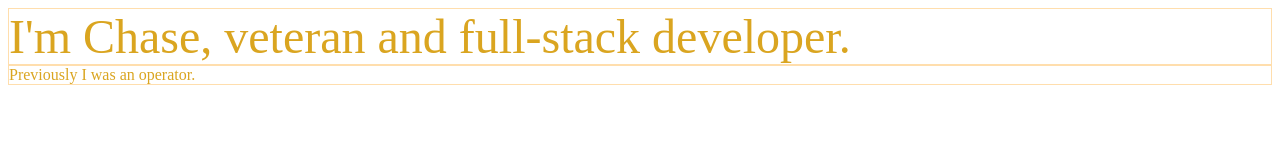
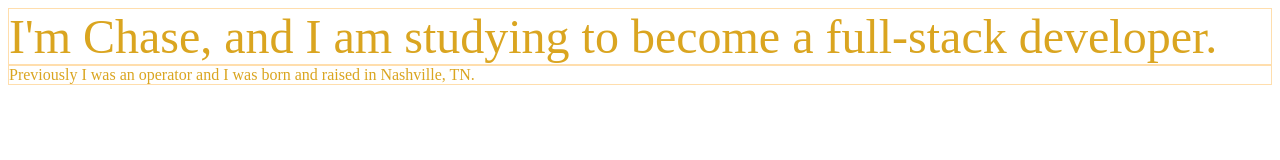
Before and after one commit to ChaseSteely/chasesteely.github.io, a plain HTML site: page index.html in a window 1280 px wide. Drawn offline with Linux system fonts and the light colour scheme.

Commit message:
Changed bio

```diff
--- a/index.html
+++ b/index.html
@@ -7,11 +7,11 @@
 
     <body>
         <article id="intro" class="article">
-            I'm Chase, veteran and full-stack developer.
+            I'm Chase, and I am studying to become a full-stack developer.
         </article>
 
         <article id="history" class="article">
-            Previously I was an operator.
+            Previously I was an operator and I was born and raised in Nashville, TN.
         </article>
     </body>
 
```
